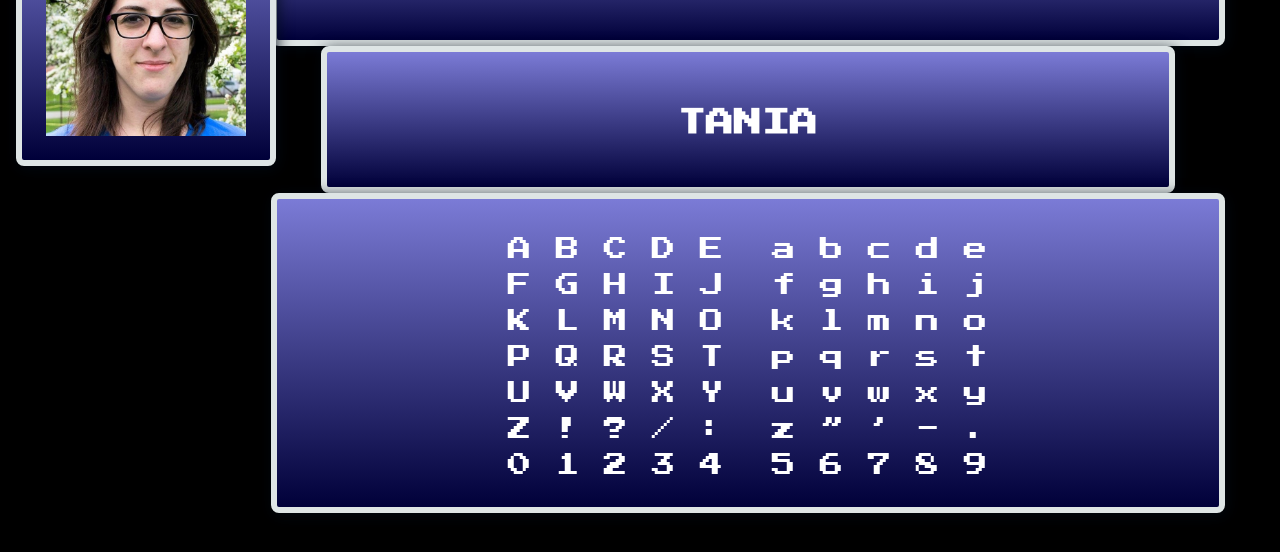
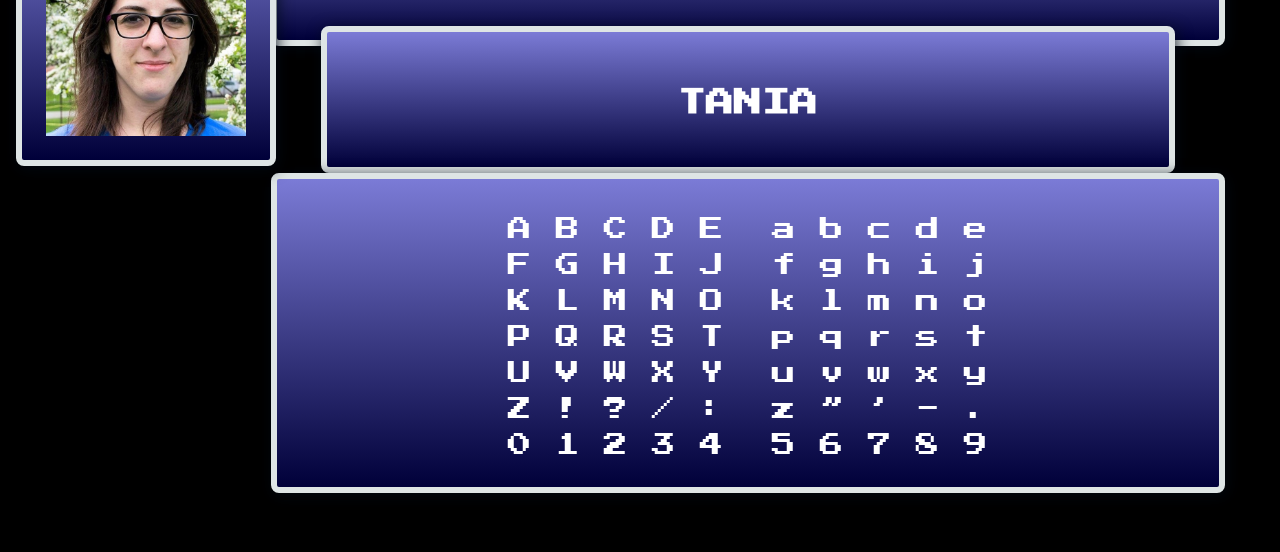
Before and after one commit to fpli-mbr/fantasy, a plain HTML site: page index.html in a window 1280 px wide. Shown: the part 118-670 px from the top of the page. Drawn offline with Linux system fonts and the light colour scheme.

Commit message:
Update index.html

```diff
--- a/index.html
+++ b/index.html
@@ -60,7 +60,7 @@
 	}
 
 	.name {
-		margin-top: -20px;
+		margin-top: -20px !important;
 		margin-left: 5% !important;
 		min-width: 80%;
 	}
```
